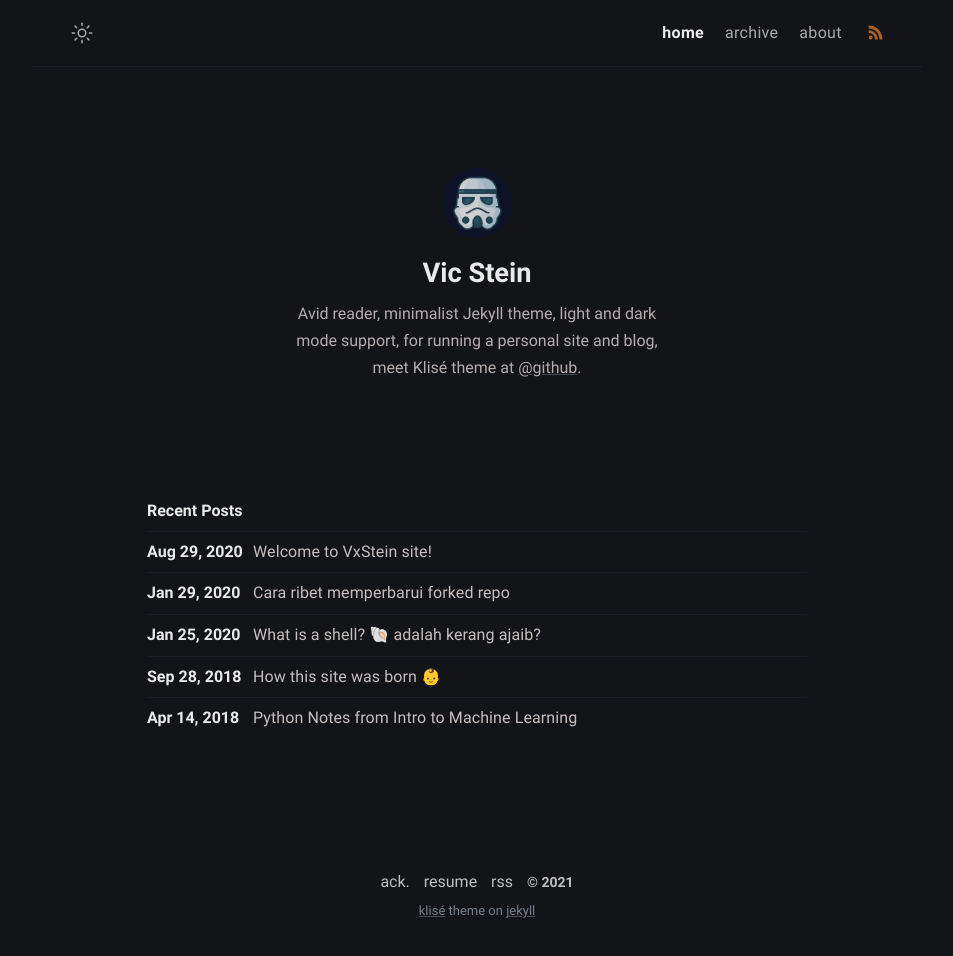
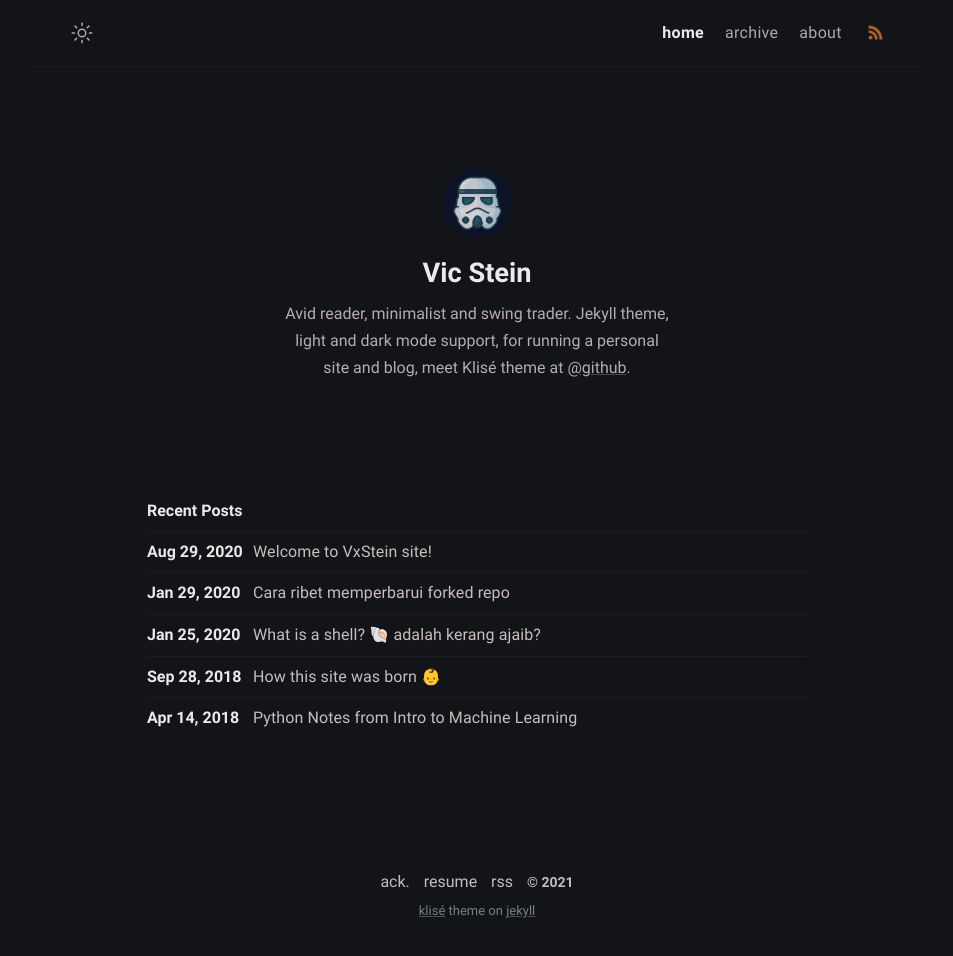
Before and after one commit to vxstein/vxstein.github.io, a Jekyll site: the page built from index.md, in a window 1280 px wide. Shown: the whole page, without its empty margins (163-1116 px from the left). Built offline with Jekyll 4.4.1, drawn with Linux system fonts in a browser that asks for light colours.

Commit message:
_config.yml: updated bio in author

```diff
--- a/_config.yml
+++ b/_config.yml
@@ -11,8 +11,8 @@ mode: dark
 author:
   name: Vic Stein
   bio: >-
-    Avid reader, minimalist Jekyll theme, light and dark mode support, for
-    running a personal site and blog,  meet Klisé theme at <a
+    Avid reader, minimalist and swing trader. Jekyll theme, light and dark mode
+    support, for running a personal site and blog,  meet Klisé theme at <a
     href="https://github.com/piharpi/jekyll-klise" target="_blank"
     rel="noopener">@github</a>.
   username: username
```
